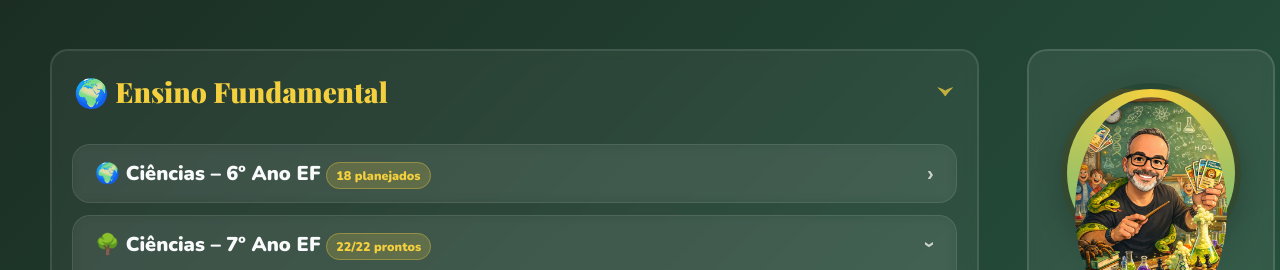
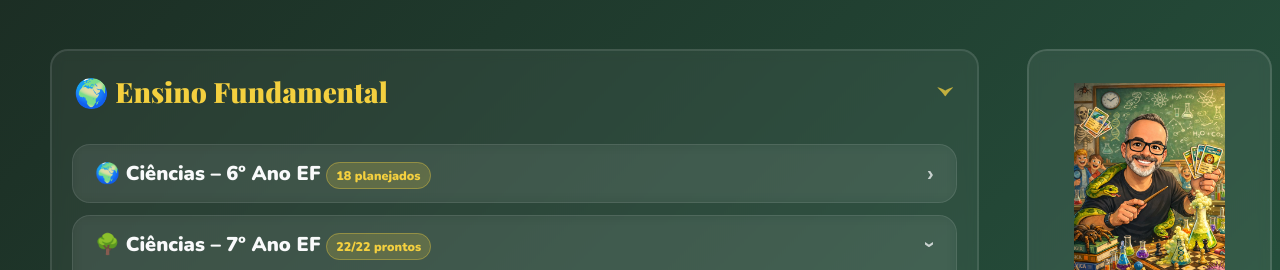
Before and after one commit to prpenteado/simulados, a plain HTML site: page index.html in a window 1280 px wide. Shown: the part 146-416 px from the top of the page. Drawn offline with nearby package versions, Linux system fonts and the light colour scheme.

Commit message:
Update index.html

```diff
--- a/index.html
+++ b/index.html
@@ -531,20 +531,18 @@ footer{text-align:center;margin-top:clamp(32px,6vw,56px);font-size:clamp(.75rem,
   </div>
 <div class="profile-col">
   <div class="profile-card">
-<div class="avatar">
-  <img
-    src="caricatura_pierre.png"
-    alt="Caricatura do Prof. Pierre Penteado"
-    style="width:100%; height:100%; object-fit:contain; display:block; border-radius:50%; padding:8px;"
-  >
-</div>
+
+    <img
+      src="caricatura_pierre.png"
+      alt="Caricatura do Prof. Pierre Penteado"
+      style="width:180px; max-width:85%; height:auto; display:block; margin:0 auto 16px auto; border-radius:0; box-shadow:none;"
+    >
+
     <div class="profile-name">Prof. Pierre Penteado</div>
     <div class="profile-role">Professor de Ciências e Biologia<br>Ensino Fundamental II</div>
-    <div class="stats">
-      <div class="stat"><strong>22</strong><span>simulados prontos</span></div>
-      <div class="stat"><strong>79</strong><span>simulados mapeados</span></div>
-    </div>
+    <div class="stats"><div class="stat"><strong>22</strong><span>simulados prontos</span></div><div class="stat"><strong>79</strong><span>simulados mapeados</span></div></div>
     <div class="note"><strong>Padrão do projeto:</strong><br>10 questões por simulado. As 3 primeiras com imagem PNG de apoio. As 7 restantes apenas texto. Botão de pular e gabarito ao final.</div>
+
   </div>
 </div>
     </div>
```
